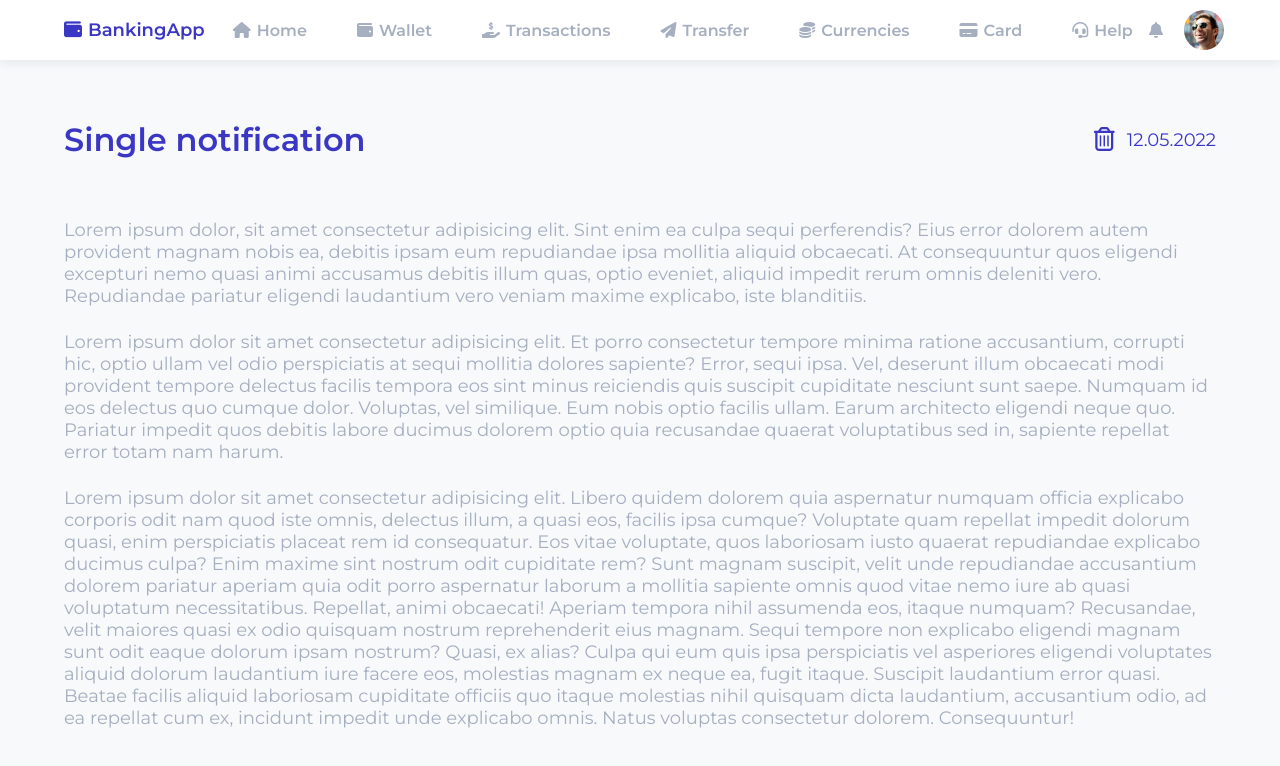
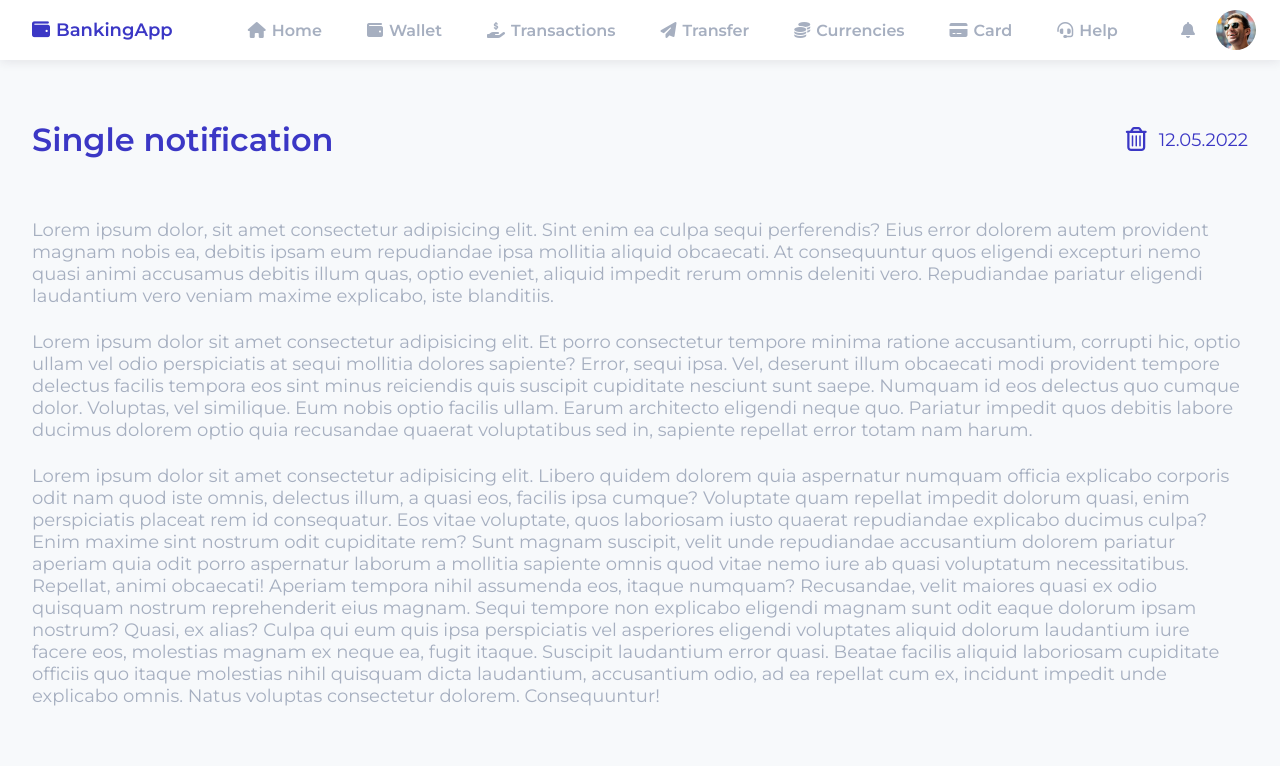
Before and after one commit to MiloszBaranskiDev/BankingApp, a React (Create React App) app: page /notification/22 in a window 1280 px wide. Shown: the top 766 px of the page. Built offline with nearby package versions, Linux system fonts and the light colour scheme.

Commit message:
add rwd to navigation, close links and submenus on route change

```diff
--- a/src/Theme.ts
+++ b/src/Theme.ts
@@ -16,6 +16,7 @@ const theme = {
     weight_bold: 600,
   },
   breakpoints: {
+    mobile_big: "480px",
     tablet: "768px",
     desktop: "1260px",
   },
--- /dev/null
+++ b/src/elements/Navbar/Hamburger.tsx
@@ -0,0 +1,31 @@
+import styled from "styled-components";
+
+interface Props {
+  openLinks: boolean;
+  setOpenLinks: (arg0: boolean) => void;
+}
+
+const S_Hamburger = styled.button`
+  display: block;
+  margin-left: 25px;
+  border: none;
+  background-color: transparent;
+  cursor: pointer;
+  @media (min-width: ${(props) => props.theme.breakpoints.desktop}) {
+    display: none;
+  }
+  i {
+    font-size: 28px;
+    color: ${(props) => props.theme.colors.main};
+  }
+`;
+
+const Hamburger: React.FC<Props> = ({ openLinks, setOpenLinks }) => {
+  return (
+    <S_Hamburger onClick={() => setOpenLinks(!openLinks)}>
+      <i className="fas fa-bars"></i>
+    </S_Hamburger>
+  );
+};
+
+export default Hamburger;
--- a/src/elements/Navbar/Links.tsx
+++ b/src/elements/Navbar/Links.tsx
@@ -1,14 +1,26 @@
 import { NavLink } from "react-router-dom";
 import styled from "styled-components";
 
-const S_Nav = styled.nav`
-  margin-left: auto;
+interface Props {
+  openLinks: boolean;
+}
+
+const S_Links = styled.nav`
+  flex-basis: 100%;
+  width: 100%;
+  order: 1;
   ul {
+    padding-top: 10px;
     display: flex;
+    flex-direction: column;
     li {
-      margin-right: 50px;
       display: flex;
       align-items: center;
+      justify-content: center;
+      line-height: 36px;
+      @media (min-width: ${(props) => props.theme.breakpoints.tablet}) {
+        justify-content: flex-end;
+      }
       &:last-child {
         margin-right: 0;
       }
@@ -16,7 +28,7 @@ const S_Nav = styled.nav`
         margin-right: 6px;
       }
       a {
-        font-size: ${(props) => props.theme.typography.size_normal};
+        font-size: ${(props) => props.theme.typography.size_big};
         font-weight: ${(props) => props.theme.typography.weight_bold};
         transition: color 0.3s;
       }
@@ -26,11 +38,49 @@ const S_Nav = styled.nav`
       }
     }
   }
+  @media (max-width: calc(${(props) =>
+      props.theme.breakpoints.desktop} - 1px)) {
+    position: absolute;
+    top: 60px;
+    left: 0;
+    height: 0;
+    opacity: 0;
+    z-index: -5;
+    transition: all 0.3s;
+    background-color: ${(props) => props.theme.colors.bgc};
+    &.open-links {
+      height: 275px;
+      opacity: 1;
+      z-index: 5;
+    }
+  }
+  @media (min-width: ${(props) => props.theme.breakpoints.tablet}) {
+    padding-right: calc((100% - 720px) / 2);
+  }
+  @media (min-width: ${(props) => props.theme.breakpoints.desktop}) {
+    margin-left: auto;
+    flex-basis: unset;
+    padding-right: unset;
+    width: unset;
+    order: unset;
+    ul {
+      padding-top: 0;
+      flex-direction: row;
+      li {
+        margin-right: 45px;
+        justify-content: unset;
+        line-height: unset;
+        a {
+          font-size: ${(props) => props.theme.typography.size_normal};
+        }
+      }
+    }
+  }
 `;
 
-const Links: React.FC = () => {
+const Links: React.FC<Props> = ({ openLinks }) => {
   return (
-    <S_Nav>
+    <S_Links className={`${openLinks ? "open-links" : ""}`}>
       <ul>
         <li>
           <NavLink
@@ -96,7 +146,7 @@ const Links: React.FC = () => {
           </NavLink>
         </li>
       </ul>
-    </S_Nav>
+    </S_Links>
   );
 };
 
--- a/src/elements/Navbar/Logo.tsx
+++ b/src/elements/Navbar/Logo.tsx
@@ -1,11 +1,14 @@
 import styled from "styled-components";
+import { NavLink } from "react-router-dom";
 
-const S_Logo = styled.p`
+const S_Logo = styled.a`
   margin-right: 25px;
   color: ${(props) => props.theme.colors.main};
   font-weight: ${(props) => props.theme.typography.weight_bold};
   font-size: ${(props) => props.theme.typography.size_big};
-  cursor: default;
+  @media (max-width: 340px) {
+    font-size: ${(props) => props.theme.typography.size_normal};
+  }
   i {
     margin-right: 6px;
   }
@@ -13,7 +16,7 @@ const S_Logo = styled.p`
 
 const Logo: React.FC = () => {
   return (
-    <S_Logo>
+    <S_Logo as={NavLink} to="/">
       <i className="fas fa-wallet"></i>
       BankingApp
     </S_Logo>
--- a/src/elements/Navbar/Notifications.tsx
+++ b/src/elements/Navbar/Notifications.tsx
@@ -1,4 +1,5 @@
 import { useState, useEffect, useRef } from "react";
+import { Location, useLocation } from "react-router-dom";
 import { NavLink } from "react-router-dom";
 import styled from "styled-components";
 import S_Button from "elements/layout/S_Button";
@@ -36,7 +37,7 @@ const S_Notifications = styled.div`
   top: 60px;
   right: 0;
   z-index: 99;
-  width: 85vw;
+  width: 80vw;
   max-width: 360px;
   background-color: ${(props) => props.theme.colors.bgc};
   border-radius: ${(props) => props.theme.radius};
@@ -111,11 +112,16 @@ const S_Notifications = styled.div`
 
 const Notifications: React.FC = () => {
   const submenuRef: any = useRef();
+  const location: Location = useLocation();
   const [showNotifications, setShowNotifications] = useState<boolean>(false);
 
   useEffect(() => {
     HandleClickOutside(submenuRef, showNotifications, setShowNotifications);
   }, [showNotifications]);
+
+  useEffect(() => {
+    setShowNotifications(false);
+  }, [location]);
 
   return (
     <S_Container ref={submenuRef}>
--- a/src/elements/Navbar/User.tsx
+++ b/src/elements/Navbar/User.tsx
@@ -1,4 +1,5 @@
 import { useState, useEffect, useRef } from "react";
+import { Location, useLocation } from "react-router-dom";
 import { NavLink } from "react-router-dom";
 import { RootState } from "redux/store";
 import { useSelector } from "react-redux";
@@ -77,6 +78,10 @@ const S_UserMenu = styled.div`
 `;
 
 const User: React.FC = () => {
+  const submenuRef: any = useRef();
+  const location: Location = useLocation();
+  const [showUserMenu, setShowUserMenu] = useState<boolean>(false);
+
   const userFields: IUserField[] = useSelector(
     (state: RootState) => state.user
   );
@@ -84,12 +89,13 @@ const User: React.FC = () => {
     (item) => item.label === "image"
   )!.value;
 
-  const submenuRef: any = useRef();
-  const [showUserMenu, setShowUserMenu] = useState<boolean>(false);
-
   useEffect(() => {
     HandleClickOutside(submenuRef, showUserMenu, setShowUserMenu);
   }, [showUserMenu]);
+
+  useEffect(() => {
+    setShowUserMenu(false);
+  }, [location]);
 
   return (
     <S_Container ref={submenuRef}>
--- a/src/elements/Transfer/SummaryDetails.tsx
+++ b/src/elements/Transfer/SummaryDetails.tsx
@@ -34,12 +34,6 @@ const SummaryDetails: React.FC<Props> = ({ transaction }) => {
       <>
         <li>
           <p>
-            <span>Category</span>
-            <span>{transaction.category}</span>
-          </p>
-        </li>
-        <li>
-          <p>
             <span>Date</span>
             <span>{transaction.date}</span>
           </p>
--- a/src/elements/layout/S_Wrapper.ts
+++ b/src/elements/layout/S_Wrapper.ts
@@ -1,9 +1,18 @@
 import styled from "styled-components";
 
 const S_Wrapper = styled.div`
+  margin: 0 auto;
   width: 90%;
-  max-width: 1260px;
-  margin: 0 auto;
+  @media (min-width: ${(props) => props.theme.breakpoints.mobile_big}) {
+    width: 440px;
+  }
+  @media (min-width: ${(props) => props.theme.breakpoints.tablet}) {
+    width: 720px;
+  }
+  @media (min-width: ${(props) => props.theme.breakpoints.desktop}) {
+    width: 95%;
+    max-width: 1260px;
+  }
 `;
 
 export default S_Wrapper;
--- a/src/parts/Navbar.tsx
+++ b/src/parts/Navbar.tsx
@@ -1,12 +1,17 @@
+import { useState, useEffect } from "react";
+import { Location, useLocation } from "react-router-dom";
 import styled from "styled-components";
 import S_Wrapper from "elements/layout/S_Wrapper";
 import Logo from "elements/Navbar/Logo";
 import User from "elements/Navbar/User";
 import Links from "elements/Navbar/Links";
 import Notifications from "elements/Navbar/Notifications";
+import Hamburger from "elements/Navbar/Hamburger";
 
 const S_Navbar = styled.div`
   padding: 10px 0;
+  position: sticky;
+  top: 0;
   background-color: ${(props) => props.theme.colors.bgc};
   box-shadow: ${(props) => props.theme.shadow};
   .navbarWrapper {
@@ -17,13 +22,21 @@ const S_Navbar = styled.div`
 `;
 
 const Navbar: React.FC = () => {
+  const location: Location = useLocation();
+  const [openLinks, setOpenLinks] = useState<boolean>(false);
+
+  useEffect(() => {
+    setOpenLinks(false);
+  }, [location]);
+
   return (
     <S_Navbar>
       <S_Wrapper className="navbarWrapper">
         <Logo />
-        <Links />
+        <Links openLinks={openLinks} />
         <Notifications />
         <User />
+        <Hamburger openLinks={openLinks} setOpenLinks={setOpenLinks} />
       </S_Wrapper>
     </S_Navbar>
   );
--- a/src/views/Transfer.tsx
+++ b/src/views/Transfer.tsx
@@ -8,7 +8,9 @@ const Transfer: React.FC = () => {
 
   return (
     <>
-      <S_PageTitle>Transfer</S_PageTitle>
+      <S_PageTitle>
+        {showSummary ? "Transfer summary" : "New transfer"}
+      </S_PageTitle>
       {!showSummary ? (
         <Form setShowSummary={setShowSummary} />
       ) : (
```
